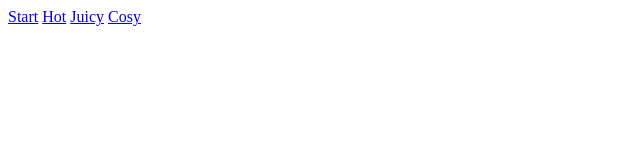
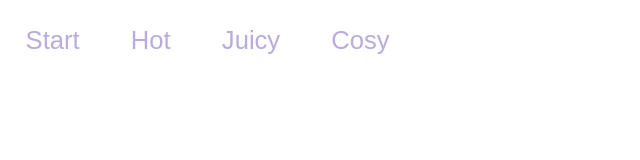
Before and after one commit to Bosse62/caffe-retro-bosse62, a plain HTML site: page index.html in a window 1280 px wide. Shown: the whole page, without its empty margins (0-640 px from the left). Drawn offline with Linux system fonts and the light colour scheme; a web font is replaced by a local one.

Commit message:
Fixed style.css to styles.css (S**T)

```diff
--- a/index.html
+++ b/index.html
@@ -4,17 +4,17 @@
     <meta charset="UTF-8">
     <meta name="viewport" content="width=device-width, initial-scale=1.0">
     <title>Caffe</title>
-    <link rel="stylesheet" href="style.css">
+    <link rel="stylesheet" href="styles.css">
     <link rel="preconnect" href="https://fonts.googleapis.com">
     <link rel="preconnect" href="https://fonts.gstatic.com" crossorigin>
     <link href="https://fonts.googleapis.com/css2?family=Poiret+One&family=Spirax&display=swap" rel="stylesheet">
 </head>
 <body>
     <nav class="navigation">
-        <a href="index.html">Start</a>
-        <a href="hot.html">Hot</a>
-        <a href="juicy.html">Juicy</a>
-        <a href="cosy.html">Cosy</a>
+        <li><a href="index.html">Start</a></li>
+        <li><a href="hot.html">Hot</a></li>
+        <li><a href="juicy.html">Juicy</a></li>
+        <li><a href="cosy.html">Cosy</a></li>
     </nav>
 </body>
 </html>
--- a/styles.css
+++ b/styles.css
@@ -1,14 +1,13 @@
 html body{
     margin: 0;
-    /*font-family: 'Poiret One', sans-serif;*/
-    font-family: 'Spirax', sans-serif;
+    font-family: 'Poiret One', sans-serif;
     font-size: 1.6em;
 }
 
 .navigation {
     display: flex;
     flex-flow: row wrap;
-    justify-content: flex-end;
+    justify-content: flex-start;
     list-style: none;
     margin: 0;
     font-family: 'Spirax', sans-serif;
@@ -16,6 +15,8 @@ html body{
 }
 .navigation a {
     margin: 1;
-    /*font-family: 'Spirax', sans-serif;
-    color: #AACCEE;*/
+    text-decoration: none;
+    display: block;
+    padding: 1em;
+    color: #BBAADD;
 }
```
Also changed, not shown: cosy.html (+1 -1 lines), hot.html (+1 -1 lines), juicy.html (+1 -1 lines).
